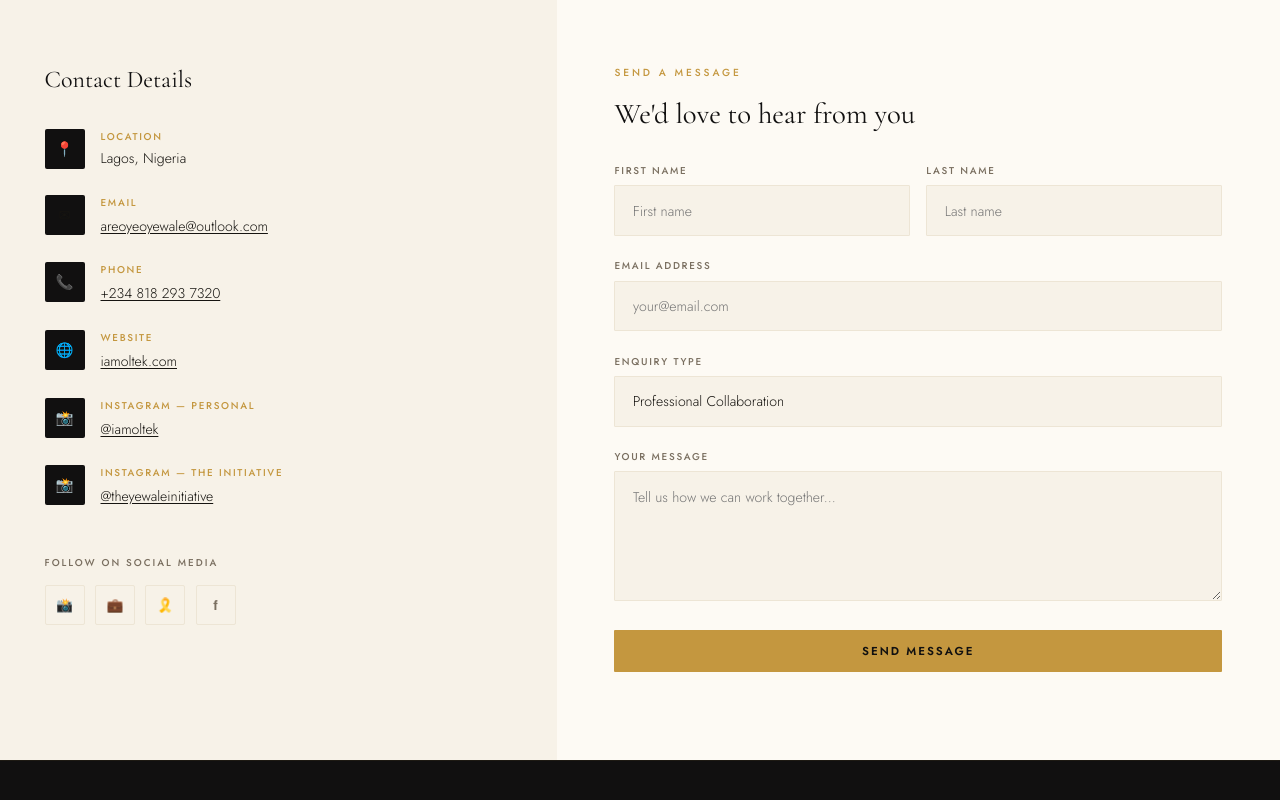
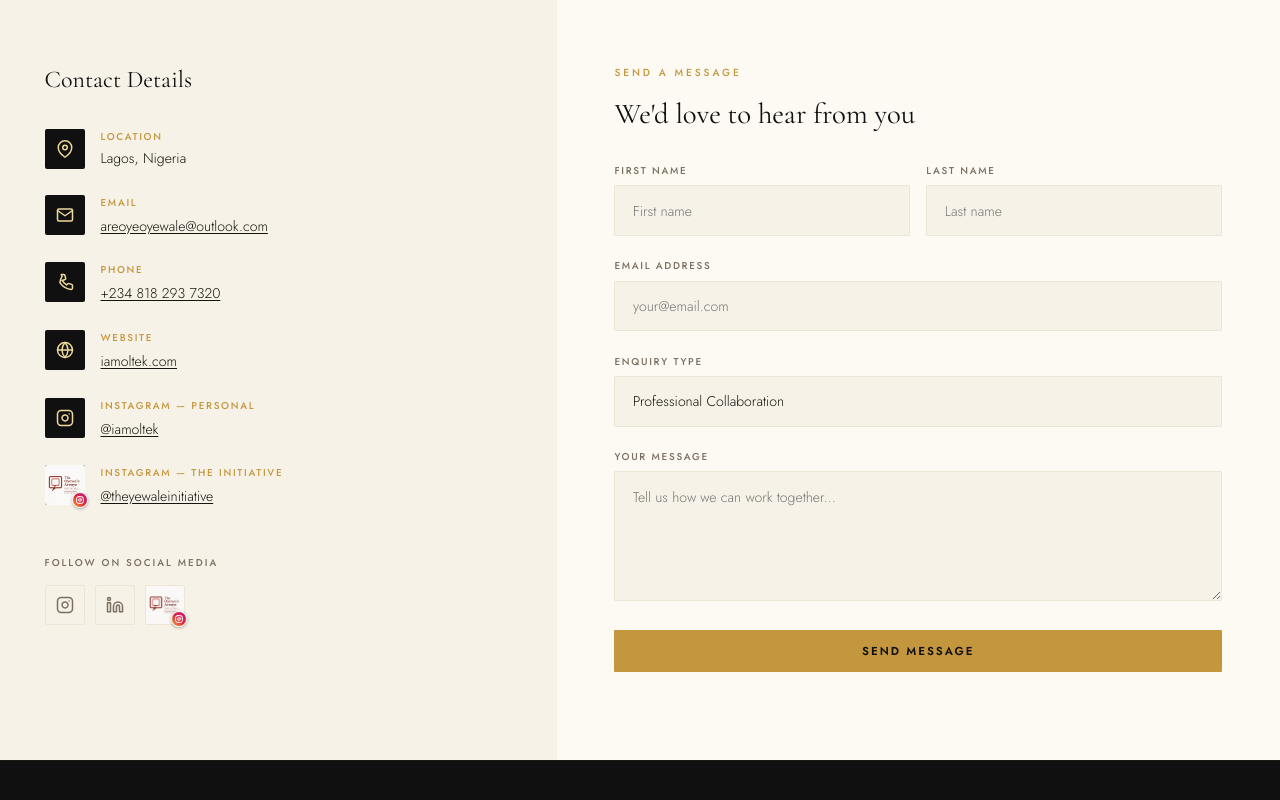
Before and after one commit to Martin-do/iamoltek_v3, a React (Vite) app: page /contact in a window 1280 px wide. Shown: the part 434-1234 px from the top of the page. Built offline with nearby package versions, Linux system fonts and the light colour scheme; a web font is replaced by a local one.

Commit message:
Refactor contact details: replace low-contrast emojis with styled gold SVGs, update all LinkedIn links to actual profile, remove Facebook, and style Initiative Instagram with custom logo badge

```diff
--- a/src/components/Footer.jsx
+++ b/src/components/Footer.jsx
@@ -47,7 +47,7 @@ export default function Footer({ variant = 'main' }) {
           <div>
             <div className={styles.colTitle}>Professional</div>
             <ul className={styles.links}>
-              <li><a href="https://www.linkedin.com/" target="_blank" rel="noreferrer">LinkedIn</a></li>
+              <li><a href="https://www.linkedin.com/in/oyewale-areoye-69419053/" target="_blank" rel="noreferrer">LinkedIn</a></li>
               <li><a href="https://instagram.com/iamoltek" target="_blank" rel="noreferrer">Personal Instagram</a></li>
               <li><a href="https://instagram.com/theyewaleinitiative" target="_blank" rel="noreferrer">The Initiative</a></li>
             </ul>
--- a/src/pages/Contact.jsx
+++ b/src/pages/Contact.jsx
@@ -1,20 +1,95 @@
 import Footer from '../components/Footer'
 import useScrollReveal from '../hooks/useScrollReveal'
+import initiativeLogo from '../assets/initiative-logo.jpg'
 import styles from './Contact.module.css'
 
+const CustomInitiativeInstagramIcon = () => (
+  <div style={{ position: 'relative', width: '100%', height: '100%', borderRadius: '2px', display: 'flex', alignItems: 'center', justify: 'center' }}>
+    <img
+      src={initiativeLogo}
+      alt="Initiative"
+      style={{ width: '100%', height: '100%', objectFit: 'cover', borderRadius: '2px' }}
+    />
+    <div style={{
+      position: 'absolute',
+      bottom: '-3px',
+      right: '-3px',
+      width: '16px',
+      height: '16px',
+      background: 'linear-gradient(45deg, #f09433 0%, #e6683c 25%, #dc2743 50%, #cc2366 75%, #bc1888 100%)',
+      borderRadius: '50%',
+      display: 'flex',
+      alignItems: 'center',
+      justifyContent: 'center',
+      border: '1px solid var(--cream)',
+      boxShadow: '0 1px 3px rgba(0,0,0,0.3)',
+    }}>
+      <svg viewBox="0 0 24 24" width="8" height="8" fill="none" stroke="#fff" strokeWidth="3" strokeLinecap="round" strokeLinejoin="round">
+        <rect x="2" y="2" width="20" height="20" rx="5" ry="5"></rect>
+        <path d="M16 11.37A4 4 0 1 1 12.63 8 4 4 0 0 1 16 11.37z"></path>
+        <line x1="17.5" y1="6.5" x2="17.51" y2="6.5"></line>
+      </svg>
+    </div>
+  </div>
+)
+
+const MapPinIcon = ({ color = 'currentColor' }) => (
+  <svg viewBox="0 0 24 24" width="18" height="18" fill="none" stroke={color} strokeWidth="2" strokeLinecap="round" strokeLinejoin="round">
+    <path d="M21 10c0 7-9 13-9 13s-9-6-9-13a9 9 0 0 1 18 0z"></path>
+    <circle cx="12" cy="10" r="3"></circle>
+  </svg>
+)
+
+const MailIcon = ({ color = 'currentColor' }) => (
+  <svg viewBox="0 0 24 24" width="18" height="18" fill="none" stroke={color} strokeWidth="2" strokeLinecap="round" strokeLinejoin="round">
+    <path d="M4 4h16c1.1 0 2 .9 2 2v12c0 1.1-.9 2-2 2H4c-1.1 0-2-.9-2-2V6c0-1.1.9-2 2-2z"></path>
+    <polyline points="22,6 12,13 2,6"></polyline>
+  </svg>
+)
+
+const PhoneIcon = ({ color = 'currentColor' }) => (
+  <svg viewBox="0 0 24 24" width="18" height="18" fill="none" stroke={color} strokeWidth="2" strokeLinecap="round" strokeLinejoin="round">
+    <path d="M22 16.92v3a2 2 0 0 1-2.18 2 19.79 19.79 0 0 1-8.63-3.07 19.5 19.5 0 0 1-6-6 19.5 19.5 0 0 1 3.07-8.67A2 2 0 0 1 7.11 2h3a2 2 0 0 1 2 1.72 12.84 12.84 0 0 0 .7 2.81 2 2 0 0 1-.45 2.11L8.09 9.91a16 16 0 0 0 6 6l1.27-1.27a2 2 0 0 1 2.11-.45 12.84 12.84 0 0 0 2.81.7A2 2 0 0 1 22 16.92z"></path>
+  </svg>
+)
+
+const GlobeIcon = ({ color = 'currentColor' }) => (
+  <svg viewBox="0 0 24 24" width="18" height="18" fill="none" stroke={color} strokeWidth="2" strokeLinecap="round" strokeLinejoin="round">
+    <circle cx="12" cy="12" r="10"></circle>
+    <line x1="2" y1="12" x2="22" y2="12"></line>
+    <path d="M12 2a15.3 15.3 0 0 1 4 10 15.3 15.3 0 0 1-4 10 15.3 15.3 0 0 1-4-10 15.3 15.3 0 0 1 4-10z"></path>
+  </svg>
+)
+
+const InstagramIcon = ({ color = 'currentColor' }) => (
+  <svg viewBox="0 0 24 24" width="18" height="18" fill="none" stroke={color} strokeWidth="2" strokeLinecap="round" strokeLinejoin="round">
+    <rect x="2" y="2" width="20" height="20" rx="5" ry="5"></rect>
+    <path d="M16 11.37A4 4 0 1 1 12.63 8 4 4 0 0 1 16 11.37z"></path>
+    <line x1="17.5" y1="6.5" x2="17.51" y2="6.5"></line>
+  </svg>
+)
+
+const LinkedInIcon = ({ color = 'currentColor' }) => (
+  <svg viewBox="0 0 24 24" width="18" height="18" fill="none" stroke={color} strokeWidth="2" strokeLinecap="round" strokeLinejoin="round">
+    <path d="M16 8a6 6 0 0 1 6 6v7h-4v-7a2 2 0 0 0-2-2 2 2 0 0 0-2 2v7h-4v-7a6 6 0 0 1 6-6z"></path>
+    <rect x="2" y="9" width="4" height="12"></rect>
+    <circle cx="4" cy="4" r="2"></circle>
+  </svg>
+)
+
 const contactItems = [
-  { icon: '📍', label: 'Location', value: 'Lagos, Nigeria' },
-  { icon: '✉', label: 'Email', value: 'areoyeoyewale@outlook.com', href: 'mailto:areoyeoyewale@outlook.com' },
-  { icon: '📞', label: 'Phone', value: '+234 818 293 7320', href: 'tel:+2348182937320' },
-  { icon: '🌐', label: 'Website', value: 'iamoltek.com', href: 'https://iamoltek.com' },
+  { icon: <MapPinIcon color="var(--gold-pale)" />, label: 'Location', value: 'Lagos, Nigeria' },
+  { icon: <MailIcon color="var(--gold-pale)" />, label: 'Email', value: 'areoyeoyewale@outlook.com', href: 'mailto:areoyeoyewale@outlook.com' },
+  { icon: <PhoneIcon color="var(--gold-pale)" />, label: 'Phone', value: '+234 818 293 7320', href: 'tel:+2348182937320' },
+  { icon: <GlobeIcon color="var(--gold-pale)" />, label: 'Website', value: 'iamoltek.com', href: 'https://iamoltek.com' },
   {
-    icon: '📸',
+    icon: <InstagramIcon color="var(--gold-pale)" />,
     label: 'Instagram — Personal',
     value: '@iamoltek',
     href: 'https://instagram.com/iamoltek',
   },
   {
-    icon: '📸',
+    icon: <CustomInitiativeInstagramIcon />,
     label: 'Instagram — The Initiative',
     value: '@theyewaleinitiative',
     href: 'https://instagram.com/theyewaleinitiative',
@@ -96,16 +171,13 @@ export default function Contact() {
             <div className={styles.socTitle}>Follow on Social Media</div>
             <div className={styles.socRow}>
               <a className={styles.socLink} href="https://instagram.com/iamoltek" target="_blank" rel="noopener noreferrer" aria-label="Personal Instagram">
-                📸
+                <InstagramIcon color="currentColor" />
               </a>
-              <a className={styles.socLink} href="https://www.linkedin.com/" target="_blank" rel="noopener noreferrer" aria-label="LinkedIn">
-                💼
+              <a className={styles.socLink} href="https://www.linkedin.com/in/oyewale-areoye-69419053/" target="_blank" rel="noopener noreferrer" aria-label="LinkedIn">
+                <LinkedInIcon color="currentColor" />
               </a>
-              <a className={styles.socLink} href="https://instagram.com/theyewaleinitiative" target="_blank" rel="noopener noreferrer" aria-label="Initiative Instagram">
-                🎗️
-              </a>
-              <a className={styles.socLink} href="https://facebook.com/" target="_blank" rel="noopener noreferrer" aria-label="Facebook">
-                𝐟
+              <a className={styles.socLink} href="https://instagram.com/theyewaleinitiative" target="_blank" rel="noopener noreferrer" aria-label="Initiative Instagram" style={{ padding: 0 }}>
+                <CustomInitiativeInstagramIcon />
               </a>
             </div>
           </div>
```
